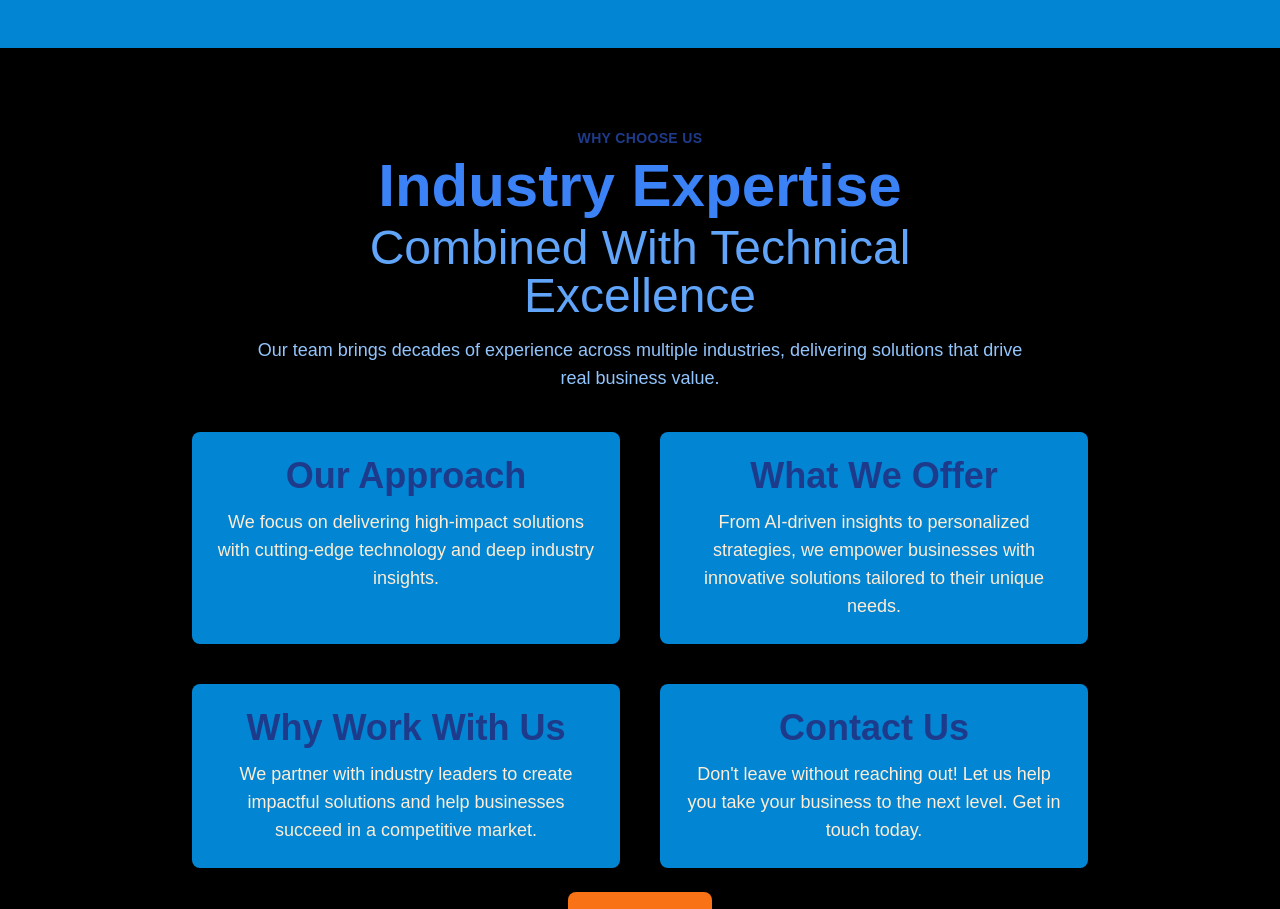
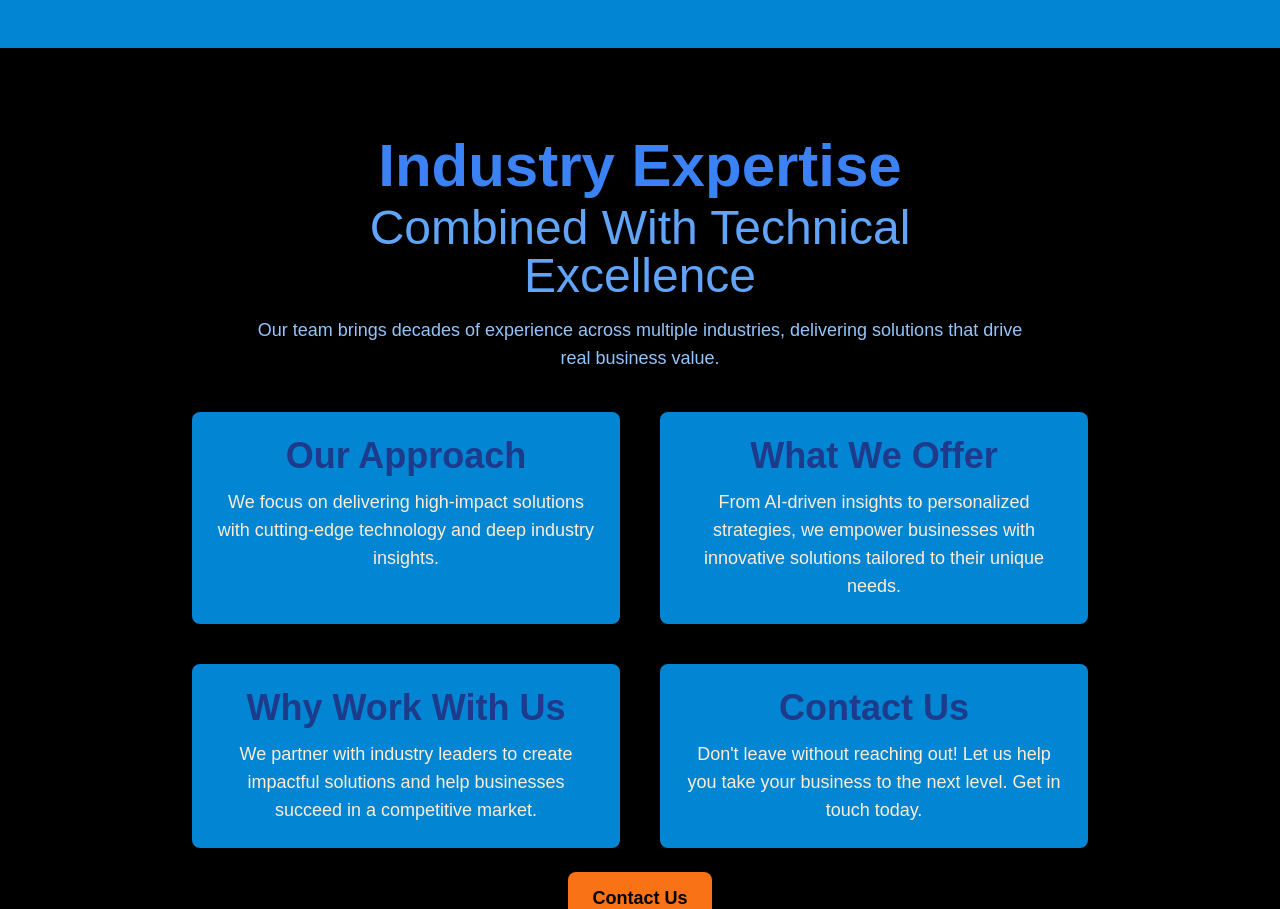
Before and after one commit to arunkumarv27/varenya, a Next.js app: page / in a window 1280 px wide. Shown: the part 4940-5849 px from the top of the page. Built offline with nearby package versions, Linux system fonts and the light colour scheme; no server answers.

Commit message:
update background iamge

```diff
--- a/src/components/FullScreenBanner.tsx
+++ b/src/components/FullScreenBanner.tsx
@@ -30,7 +30,6 @@ export default function FullScreenBanner() {
                 className="max-w-3xl relative z-10"
             >
 
-                <p className="text-sm font-semibold tracking-wide uppercase text-blue-900">Why Choose Us</p>
                 <h1 className="text-4xl sm:text-6xl font-extrabold text-blue-500 mt-2">
                     Industry Expertise
                 </h1>
```
